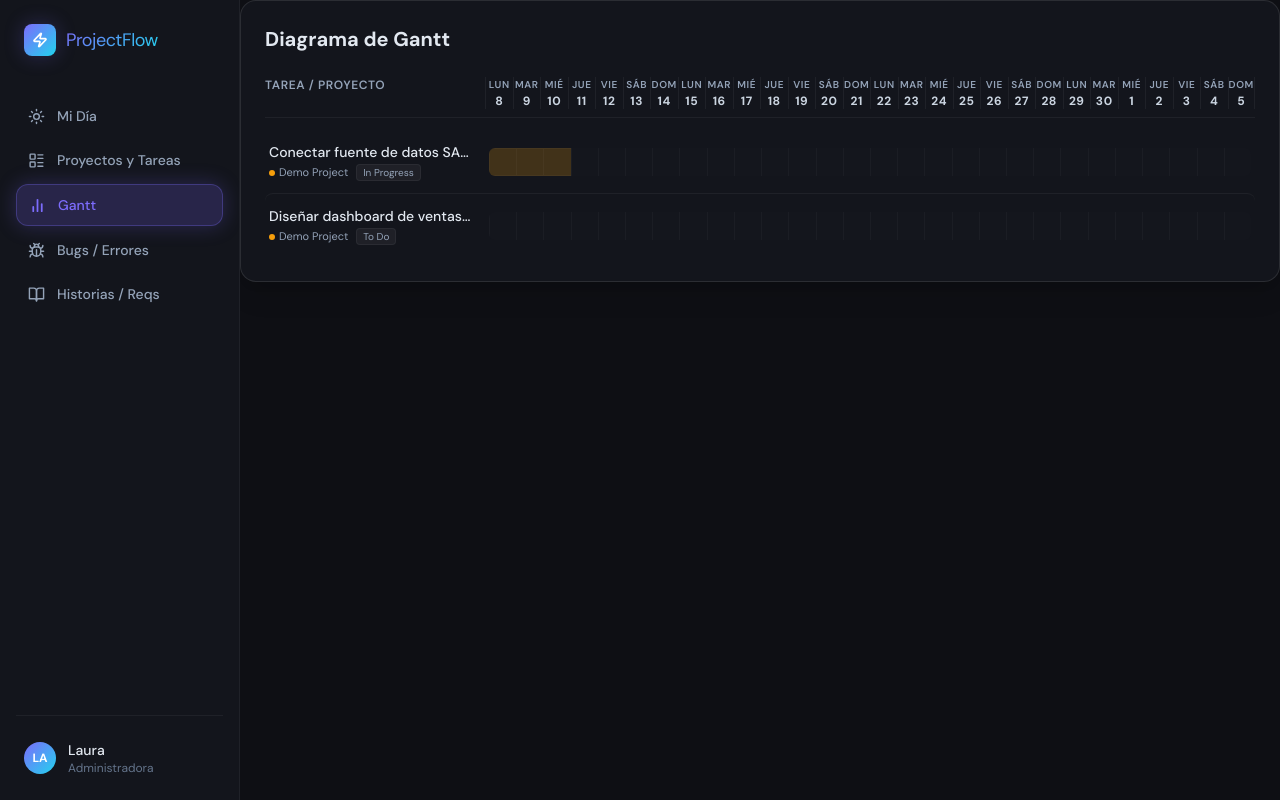
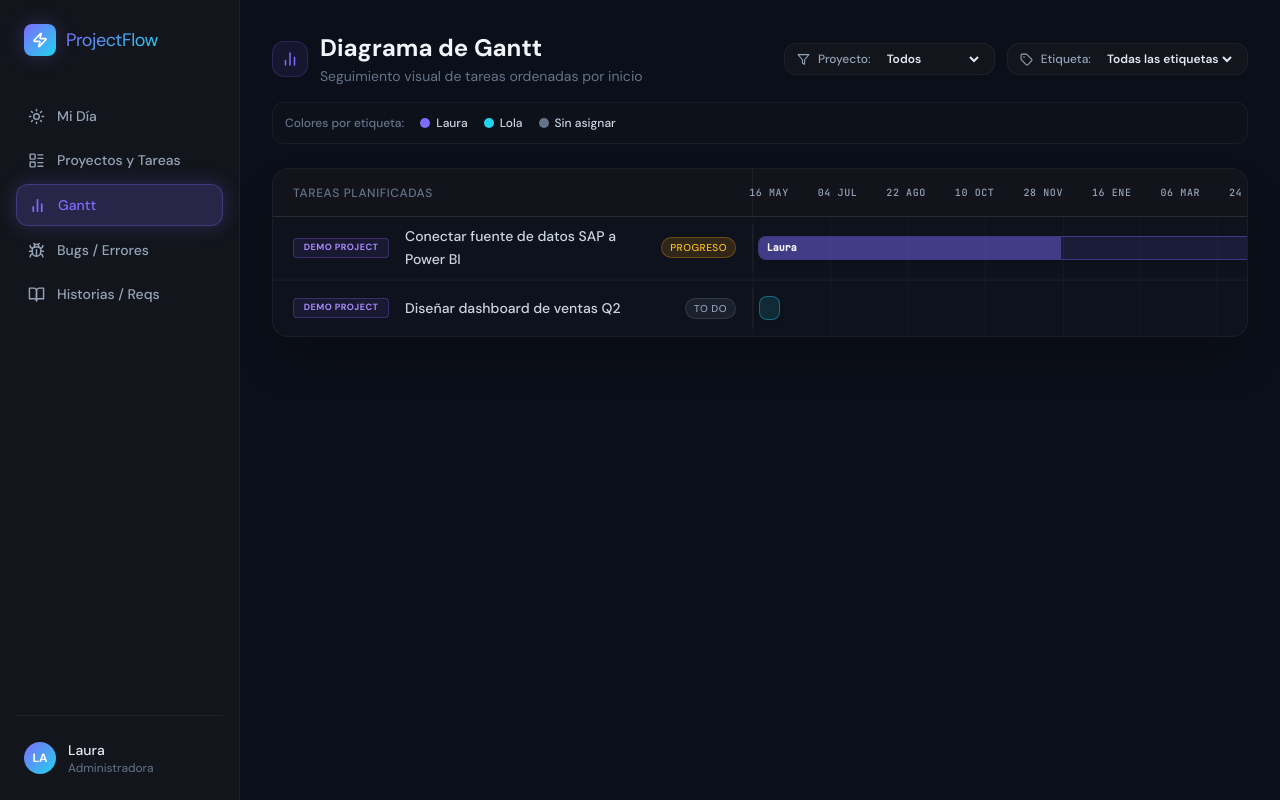
Before and after one commit to lauraamfresh-lab/task_manager_gantt_app, a React (Vite) app: page / in a window 1280 px wide. Both pictures are taken after a click on the button "Gantt". Built offline with nearby package versions, Linux system fonts and the light colour scheme.

Commit message:
fix: fix gantt crash

```diff
--- a/src/views/Gantt.jsx
+++ b/src/views/Gantt.jsx
@@ -1,128 +1,309 @@
-import React, { useState } from 'react'
-import { useTask, getProjectColor } from '../context/TaskContext'
-import { ChevronDown, ChevronRight } from 'lucide-react'
-import {
-  format,
-  startOfWeek,
-  addDays,
-  parseISO,
-  startOfDay
-} from 'date-fns'
+import React, { useState, useMemo } from 'react'
+import { format, parseISO, differenceInDays, addDays } from 'date-fns'
 import { es } from 'date-fns/locale'
+import { BarChart2, Filter, Tag, ChevronDown, ChevronRight } from 'lucide-react'
+import { useTask, ESTADO_CONFIG, getEtiquetaColor, ETIQUETAS_OPCIONES } from '../context/TaskContext'
 
-export default function GanttView() {
+// Asignación de colores únicos y fijos por proyecto
+const getProyectoColor = (projectName) => {
+  const normalized = projectName?.toUpperCase().trim() || ''
+
+  // Mapeo explícito para tus proyectos actuales
+  if (normalized.includes('TES1')) {
+    return { text: 'text-cyan-400', border: 'border-cyan-500/30', bg: 'bg-cyan-500/10' }
+  }
+  if (normalized.includes('DEMO')) {
+    return { text: 'text-violet-400', border: 'border-violet-500/30', bg: 'bg-violet-500/10' }
+  }
+
+  // Paleta de respaldo por si creas más proyectos (siempre en tonos fríos)
+  const fallbackColors = [
+    { text: 'text-emerald-400', border: 'border-emerald-500/30', bg: 'bg-emerald-500/10' },
+    { text: 'text-blue-400', border: 'border-blue-500/30', bg: 'bg-blue-500/10' },
+    { text: 'text-teal-400', border: 'border-teal-500/30', bg: 'bg-teal-500/10' },
+    { text: 'text-purple-400', border: 'border-purple-500/30', bg: 'bg-purple-500/10' },
+    { text: 'text-indigo-400', border: 'border-indigo-500/30', bg: 'bg-indigo-500/10' },
+  ]
+
+  let hash = 0
+  for (let i = 0; i < normalized.length; i++) {
+    hash = normalized.charCodeAt(i) + ((hash << 5) - hash)
+  }
+  const index = Math.abs(hash) % fallbackColors.length
+  return fallbackColors[index]
+}
+
+export default function Gantt() {
   const { state } = useTask()
+
+  const [proyectoFiltrado, setProyectoFiltrado] = useState('Todos')
+  const [etiquetaFiltrada, setEtiquetaFiltrada] = useState('Todas')
   const [mostrarCompletadas, setMostrarCompletadas] = useState(false)
 
-  // 1. Filtrar tareas válidas (Deben tener obligatoriamente fecha de inicio y vencimiento)
-  const tareasValidas = state.tareas.filter(t => t.fechaInicio && t.fechaVencimiento)
+  // 1. FILTRADO MULTICRITERIO
+  const validTareas = useMemo(() => {
+    return state.tareas.filter(t => {
+      if (!t.fechaInicio) return false
 
-  // Separar activas de completadas
-  const tareasActivas = tareasValidas.filter(t => t.estado !== 'Done')
-  const tareasCompletadas = tareasValidas.filter(t => t.estado === 'Done')
+      const pasaProyecto = proyectoFiltrado === 'Todos' || t.proyecto === proyectoFiltrado
+      const pasaEtiqueta = etiquetaFiltrada === 'Todas' || t.etiqueta === etiquetaFiltrada
 
-  // Configuración del rango del Gantt (4 semanas visibles desde el inicio de la semana actual)
-  const fechaBase = startOfWeek(new Date(), { weekStartsOn: 1 })
-  const totalDias = 28
-  const dias = Array.from({ length: totalDias }, (_, i) => addDays(fechaBase, i))
+      return pasaProyecto && pasaEtiqueta
+    })
+  }, [state.tareas, proyectoFiltrado, etiquetaFiltrada])
 
-  // Función auxiliar para renderizar una fila del Gantt
-  const renderFilaTarea = (tarea) => {
-    const colorConfig = getProjectColor(tarea.proyecto)
-    const inicioTarea = startOfDay(parseISO(tarea.fechaInicio))
-    const finTarea = startOfDay(parseISO(tarea.fechaVencimiento))
+  // 2. LÍMITES TEMPORALES DEL TIMELINE
+  const timelineBounds = useMemo(() => {
+    if (validTareas.length === 0) {
+      return { minDate: new Date(), maxDate: addDays(new Date(), 7), totalDays: 7, markers: [] }
+    }
+
+    const starts = validTareas.map(t => parseISO(t.fechaInicio).getTime())
+    const ends = validTareas.map(t => t.fechaVencimiento ? parseISO(t.fechaVencimiento).getTime() : parseISO(t.fechaInicio).getTime() + 86400000)
+
+    let min = addDays(new Date(Math.min(...starts)), -3)
+    let max = addDays(new Date(Math.max(...ends)), 5)
+    if (max <= min) max = addDays(min, 7)
+
+    const totalDays = Math.max(1, differenceInDays(max, min))
+    const markers = []
+    const divisiones = Math.min(8, totalDays)
+    const step = Math.max(1, Math.floor(totalDays / divisiones))
+
+    for (let i = 0; i <= totalDays; i += step) {
+      markers.push(addDays(min, i))
+    }
+
+    return { minDate: min, maxDate: max, totalDays, markers }
+  }, [validTareas])
+
+  const { minDate, totalDays, markers } = timelineBounds
+
+  const getPercentagePosition = (dateObj) => {
+    const diff = differenceInDays(dateObj, minDate)
+    return Math.min(100, Math.max(0, (diff / totalDays) * 100))
+  }
+
+  const todayPosition = useMemo(() => {
+    const today = new Date()
+    const maxDate = addDays(minDate, totalDays)
+    if (today >= minDate && today <= maxDate) {
+      return getPercentagePosition(today)
+    }
+    return null
+  }, [minDate, totalDays])
+
+  // Separar y ordenar tareas activas y completadas
+  const tareasActivas = useMemo(() => {
+    return [...validTareas]
+      .filter(t => t.estado !== 'Done')
+      .sort((a, b) => parseISO(a.fechaInicio).getTime() - parseISO(b.fechaInicio).getTime())
+  }, [validTareas])
+
+  const tareasCompletadas = useMemo(() => {
+    return [...validTareas]
+      .filter(t => t.estado === 'Done')
+      .sort((a, b) => parseISO(a.fechaInicio).getTime() - parseISO(b.fechaInicio).getTime())
+  }, [validTareas])
+
+  // Función interna reutilizable para renderizar cada fila exactamente como estaba antes
+  const renderFilaGantt = (tarea) => {
+    const start = parseISO(tarea.fechaInicio)
+    let end = tarea.fechaVencimiento ? parseISO(tarea.fechaVencimiento) : addDays(start, 1)
+    if (end <= start) end = addDays(start, 1)
+
+    const barLeft = getPercentagePosition(start)
+    const barRight = getPercentagePosition(end)
+    const barWidth = Math.max(1.5, barRight - barLeft)
+
+    const cfg = ESTADO_CONFIG[tarea.estado] || ESTADO_CONFIG['To Do']
+    const tagColor = getEtiquetaColor(tarea.etiqueta)
+    const projColor = getProyectoColor(tarea.proyecto)
 
     return (
-      <div key={tarea.id} className="grid grid-cols-[220px_1fr] items-center py-3 hover:bg-white/[0.02] transition-colors rounded-lg px-1">
-        {/* Información izquierda */}
-        <div className="pr-4 truncate">
-          <p className={`text-sm font-medium truncate ${tarea.estado === 'Done' ? 'line-through text-slate-500' : 'text-slate-200'}`}>
+      <div key={tarea.id} className="grid grid-cols-[480px_1fr] items-center hover:bg-white/[0.02] transition-colors min-h-[56px] py-2 relative z-10 border-b border-white/[0.02]">
+        <div className="px-5 pr-4 flex items-center justify-between gap-4 border-r border-white/5 h-full">
+          <div className="flex items-center gap-4 flex-1 min-w-0">
+
+            {/* Identificador de Proyecto Único */}
+            <span
+              className={`text-[9px] font-bold px-2 py-0.5 rounded border uppercase text-center w-24 shrink-0 truncate tracking-wider ${projColor.bg} ${projColor.border} ${projColor.text}`}
+              title={tarea.proyecto}
+            >
+              {tarea.proyecto}
+            </span>
+
+            {/* Descripción de la tarea */}
+            <span className={`text-sm font-medium pr-2 break-words flex-1 leading-relaxed ${tarea.estado === 'Done' ? 'line-through text-slate-500 opacity-60' : 'text-slate-300'}`}>
               {tarea.titulo}
-          </p>
-          <span className="text-[11px] text-slate-400 flex items-center gap-1 mt-0.5">
-            <span className="w-1.5 h-1.5 rounded-full" style={{ backgroundColor: colorConfig.accent }} />
-            {tarea.proyecto}
-            <span className="text-[10px] px-1.5 py-0.2 bg-white/5 rounded text-slate-400 border border-white/5 ml-1">
-              {tarea.estado}
-            </span>
             </span>
           </div>
 
-        {/* Timeline de bloques en el Gantt */}
-        <div className="grid h-7 relative bg-surface-700/20 rounded-md overflow-hidden" style={{ gridTemplateColumns: `repeat(${totalDias}, minmax(0, 1fr))` }}>
-          {dias.map((dia, dIdx) => {
-            const diaActual = startOfDay(dia)
-            const estaEnRango = diaActual >= inicioTarea && diaActual <= finTarea
+          {/* Estado */}
+          <span className={`text-[10px] font-medium rounded-full px-2 py-0.5 border shrink-0 uppercase tracking-wider ${cfg.bg} ${cfg.color} ${cfg.border}`}>
+            {tarea.estado === 'In Progress' ? 'Progreso' : tarea.estado}
+          </span>
+        </div>
 
-            return (
+        {/* Barra de Tiempo en el Timeline */}
+        <div className="relative h-full w-full flex items-center px-4">
           <div
-                key={dIdx}
-                className={`border-l border-white/[0.03] h-full transition-all ${
-                  estaEnRango ? `${colorConfig.bg} border-y ${colorConfig.border} ${tarea.estado === 'Done' ? 'opacity-40' : ''}` : ''
-                }`}
-                title={estaEnRango ? `${tarea.titulo} (${tarea.fechaInicio} al ${tarea.fechaVencimiento})` : ''}
+            className="absolute h-6 rounded-lg flex items-center px-2 shadow-md border cursor-default overflow-hidden transition-all duration-150"
+            style={{
+              left: `${barLeft}%`,
+              width: `${barWidth}%`,
+              backgroundColor: `${tagColor.accent}20`,
+              borderColor: `${tagColor.accent}60`,
+              borderWidth: '1px'
+            }}
+            title={`${tarea.titulo} [Proyecto: ${tarea.proyecto}] [Etiqueta: ${tarea.etiqueta || 'Ninguna'}]`}
+          >
+            <div
+              className="absolute left-0 top-0 bottom-0 opacity-40"
+              style={{
+                width: tarea.estado === 'Done' ? '100%' : tarea.estado === 'In Progress' ? '50%' : '0%',
+                backgroundColor: tagColor.accent
+              }}
             />
-            )
-          })}
+            {barWidth > 12 && (
+              <span className="text-[10px] font-semibold text-white/95 truncate z-10 font-mono">
+                {tarea.etiqueta || 'Sin etiqueta'}
+              </span>
+            )}
+          </div>
         </div>
       </div>
     )
   }
 
   return (
-    <div className="bg-surface-800 border border-white/10 rounded-2xl p-6 shadow-xl text-slate-100 overflow-x-auto custom-scrollbar">
-      <div className="min-w-[800px]">
-        <h2 className="text-xl font-bold font-display mb-6 text-slate-200">Diagrama de Gantt</h2>
+    <div className="p-8 animate-fade-in bg-[#0b0f19] min-h-screen text-slate-100">
 
-        {tareasValidas.length === 0 ? (
-          <div className="text-center py-12 text-slate-500 text-sm">
-            No hay tareas con fechas de inicio y vencimiento configuradas para mostrar en el Gantt.
+      {/* Header Superior con Filtros */}
+      <div className="flex flex-col md:flex-row md:items-center justify-between gap-4 mb-4">
+        <div className="flex items-center gap-3">
+          <div className="w-9 h-9 rounded-xl bg-violet-500/10 border border-violet-500/20 flex items-center justify-center">
+            <BarChart2 size={18} className="text-accent-violet" />
           </div>
-        ) : (
-          <div className="space-y-1">
-            {/* Cabecera de fechas del calendario */}
-            <div className="grid grid-cols-[220px_1fr] border-b border-white/5 pb-2 font-semibold text-xs text-slate-400 uppercase tracking-wider">
-              <div>Tarea / Proyecto</div>
-              <div className="grid" style={{ gridTemplateColumns: `repeat(${totalDias}, minmax(0, 1fr))` }}>
-                {dias.map((dia, index) => (
-                  <div key={index} className="text-center border-l border-white/5 last:border-r">
-                    <span className="block text-[10px]">{format(dia, 'eee', { locale: es })}</span>
-                    <span className="block text-xs font-bold text-slate-300">{format(dia, 'd')}</span>
-                  </div>
-                ))}
+          <div>
+            <h1 className="text-2xl font-display font-bold text-slate-100">Diagrama de Gantt</h1>
+            <p className="text-sm text-slate-500 mt-0.5">Seguimiento visual de tareas ordenadas por inicio</p>
           </div>
         </div>
 
-            {/* Listado de tareas activas */}
-            <div className="divide-y divide-white/5 pt-2">
-              {tareasActivas.length > 0 ? (
-                tareasActivas.map(renderFilaTarea)
-              ) : (
-                <div className="text-xs text-slate-500 py-3 pl-2 italic">No hay tareas pendientes en este rango.</div>
+        {/* Panel de Filtros */}
+        <div className="flex flex-wrap items-center gap-3">
+          <div className="flex items-center gap-2 bg-surface-800 border border-white/5 px-3 py-1.5 rounded-xl">
+            <Filter size={13} className="text-slate-400" />
+            <span className="text-xs font-medium text-slate-400 mr-1">Proyecto:</span>
+            <select
+              value={proyectoFiltrado}
+              onChange={(e) => setProyectoFiltrado(e.target.value)}
+              className="bg-transparent text-xs font-semibold text-slate-200 outline-none cursor-pointer"
+            >
+              <option value="Todos" className="bg-surface-700">Todos</option>
+              {state.proyectos.map(p => <option key={p} value={p} className="bg-surface-700">{p}</option>)}
+            </select>
+          </div>
+
+          <div className="flex items-center gap-2 bg-surface-800 border border-white/5 px-3 py-1.5 rounded-xl">
+            <Tag size={13} className="text-slate-400" />
+            <span className="text-xs font-medium text-slate-400 mr-1">Etiqueta:</span>
+            <select
+              value={etiquetaFiltrada}
+              onChange={(e) => setEtiquetaFiltrada(e.target.value)}
+              className="bg-transparent text-xs font-semibold text-slate-200 outline-none cursor-pointer"
+            >
+              <option value="Todas" className="bg-surface-700">Todas las etiquetas</option>
+              {ETIQUETAS_OPCIONES.map(tag => <option key={tag} value={tag} className="bg-surface-700">{tag}</option>)}
+            </select>
+          </div>
+        </div>
+      </div>
+
+      {/* LEYENDA INFORMATIVA */}
+      <div className="flex flex-wrap gap-4 mb-6 bg-surface-800/40 border border-white/5 p-3 rounded-xl text-xs">
+        <span className="text-slate-500 font-medium flex items-center gap-1">Colores por etiqueta:</span>
+        {ETIQUETAS_OPCIONES.map(tag => {
+          const colorCfg = getEtiquetaColor(tag)
+          return (
+            <div key={tag} className="flex items-center gap-1.5">
+              <span className="w-2.5 h-2.5 rounded-full" style={{ backgroundColor: colorCfg.accent }} />
+              <span className="text-slate-300 font-medium">{tag}</span>
+            </div>
+          )
+        })}
+      </div>
+
+      {/* TIMELINE GANTT */}
+      <div className="border border-white/5 rounded-2xl bg-surface-700/30 overflow-hidden shadow-2xl">
+        <div className="overflow-x-auto">
+          <div className="min-w-[1100px] relative">
+
+            {/* Rejilla de Fondo */}
+            <div className="absolute inset-0 left-[480px] pointer-events-none flex justify-between z-0">
+              {markers.map((_, idx) => <div key={idx} className="w-px h-full border-l border-white/[0.03]" />)}
+              {todayPosition !== null && (
+                <div className="absolute top-0 bottom-0 w-0.5 border-l-2 border-dashed border-rose-500/50 z-20" style={{ left: `${todayPosition}%` }} />
               )}
             </div>
 
-            {/* Apartado Desplegable: Mostrar tareas completadas */}
+            {/* Cabecera fechas */}
+            <div className="grid grid-cols-[480px_1fr] bg-surface-800/90 border-b border-white/10 items-center text-xs font-medium uppercase tracking-wider text-slate-500 h-12 z-10 relative">
+              <div className="px-5 border-r border-white/5 h-full flex items-center">Tareas Planificadas</div>
+              <div className="relative h-full flex justify-between items-center px-4 font-mono text-[10px] text-slate-400">
+                {markers.map((date, i) => (
+                  <span key={i} className="transform -translate-x-1/2 whitespace-nowrap">
+                    {format(date, 'dd MMM', { locale: es })}
+                  </span>
+                ))}
+                {todayPosition !== null && (
+                  <span className="absolute bg-rose-500 text-white font-sans text-[9px] font-bold px-1.5 py-0.5 rounded shadow-md top-1 transform -translate-x-1/2 z-30" style={{ left: `${todayPosition}%` }}>
+                    Hoy
+                  </span>
+                )}
+              </div>
+            </div>
+
+            {/* Renderizado de Datos */}
+            <div className="divide-y divide-white/[0.04]">
+              {validTareas.length === 0 ? (
+                <div className="p-12 text-center text-sm text-slate-500">No se encontraron tareas coincidentes con los filtros actuales.</div>
+              ) : (
+                <>
+                  {/* Bloque 1: Tareas Activas/Pendientes */}
+                  {tareasActivas.map(tarea => renderFilaGantt(tarea))}
+
+                  {/* Bloque 2: Desplegable de Tareas Completadas */}
                   {tareasCompletadas.length > 0 && (
-              <div className="pt-4 mt-2 border-t border-white/5">
+                    <div className="bg-[#0e1424]/40">
+                      <div className="grid grid-cols-[480px_1fr] items-center min-h-[44px] border-b border-white/[0.04]">
+                        <div className="px-5 h-full flex items-center">
                           <button
+                            type="button"
                             onClick={() => setMostrarCompletadas(!mostrarCompletadas)}
-                  className="flex items-center gap-2 text-xs font-semibold text-slate-400 hover:text-slate-200 transition-colors bg-surface-750 px-3 py-2 rounded-lg border border-white/5"
+                            className="flex items-center gap-2 text-xs font-semibold text-slate-400 hover:text-slate-200 transition-colors py-1.5 px-2.5 rounded-lg bg-surface-800/60 border border-white/5"
                           >
                             {mostrarCompletadas ? <ChevronDown size={14} /> : <ChevronRight size={14} />}
                             <span>Mostrar tareas completadas ({tareasCompletadas.length})</span>
                           </button>
+                        </div>
+                        <div className="h-full w-full" />
+                      </div>
 
                       {mostrarCompletadas && (
-                  <div className="divide-y divide-white/5 pt-2 mt-2 border-t border-white/5 bg-white/[0.01] rounded-xl p-2">
-                    {tareasCompletadas.map(renderFilaTarea)}
+                        <div className="divide-y divide-white/[0.02]">
+                          {tareasCompletadas.map(tarea => renderFilaGantt(tarea))}
                         </div>
                       )}
                     </div>
                   )}
+                </>
+              )}
+            </div>
 
           </div>
-        )}
+        </div>
       </div>
     </div>
   )
```
Lines whose indentation alone changed are shown as unchanged.
